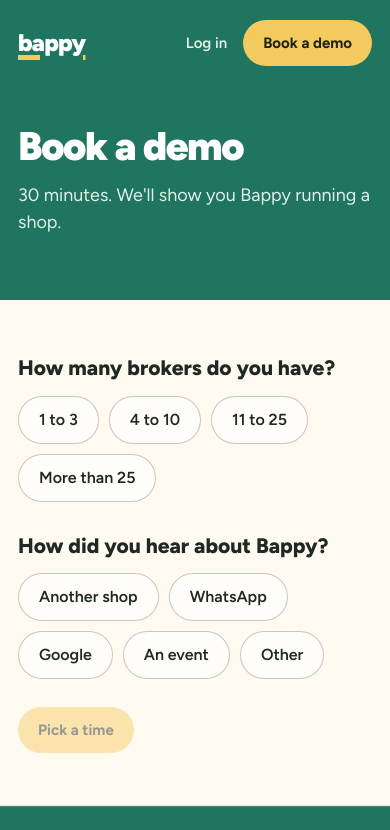
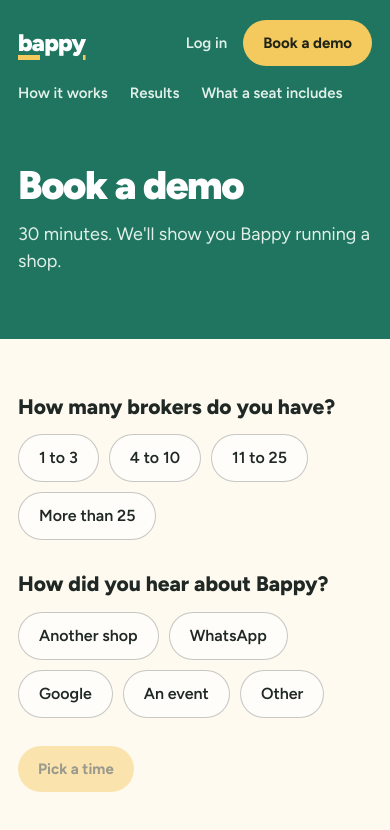
Before and after one commit to mendy-survai/bappy-site, a plain HTML site: page demo/index.html in a window 390 px wide. Shown: the top 830 px of the page. Drawn offline with Linux system fonts and the light colour scheme; a script that the page names is missing.

Commit message:
Phone menu shows the page links; home has a main landmark
Co-Authored-By: Claude Opus 5.5 <noreply@anthropic.com>

```diff
--- a/site.css
+++ b/site.css
@@ -2204,3 +2204,8 @@ a {
   .n-table th, .n-table td { padding: 13px 12px; font-size: 15px; }
 }
 @media (prefers-reduced-motion: reduce) { html { scroll-behavior: auto; } }
+
+@media (max-width: 860px) {
+  .nav { flex-wrap: wrap; }
+  .nav-links { display: flex; gap: 22px; margin-left: 0; order: 3; width: 100%; }
+}
```
Also changed, not shown: index.html (+2 -0 lines).
